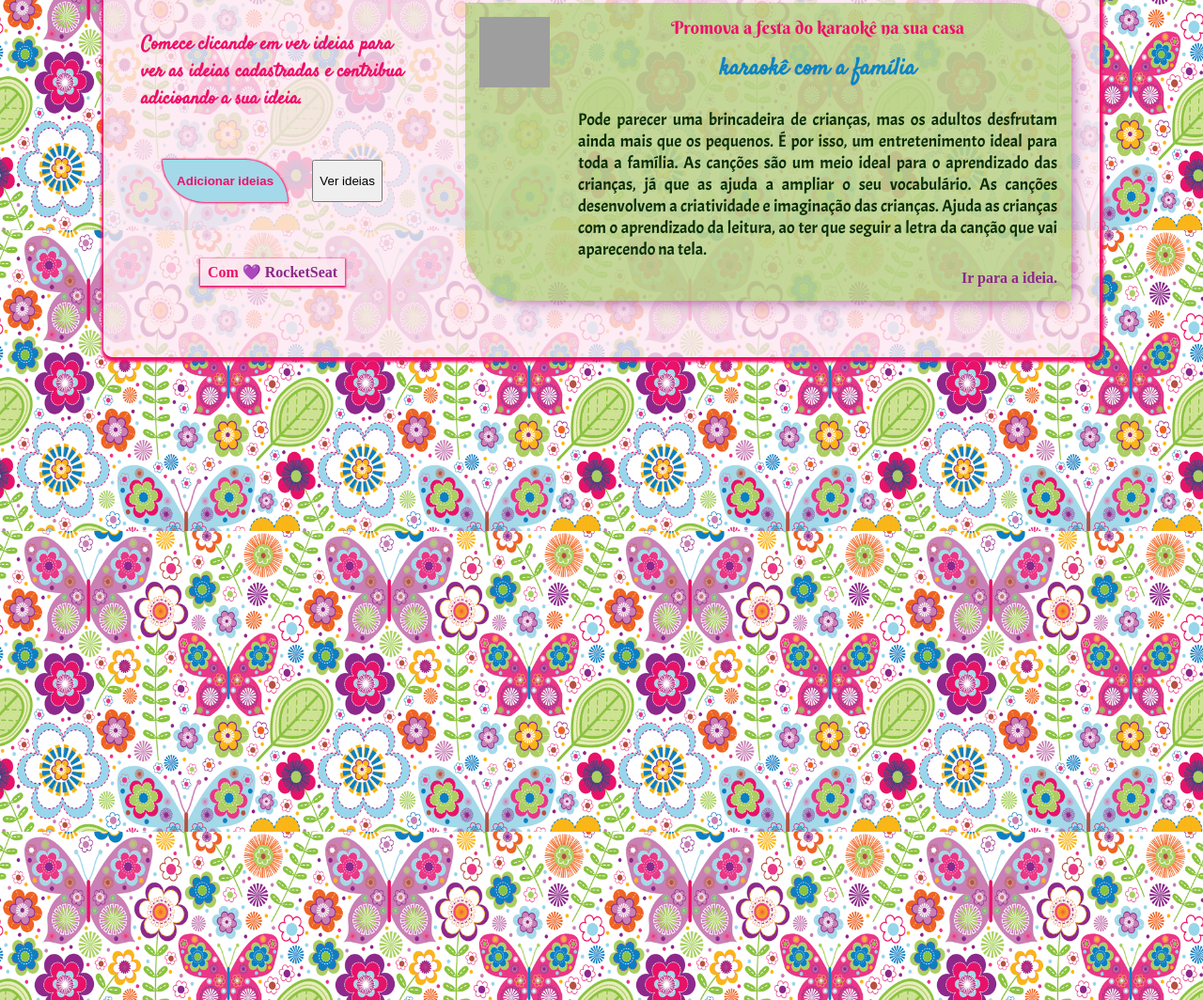
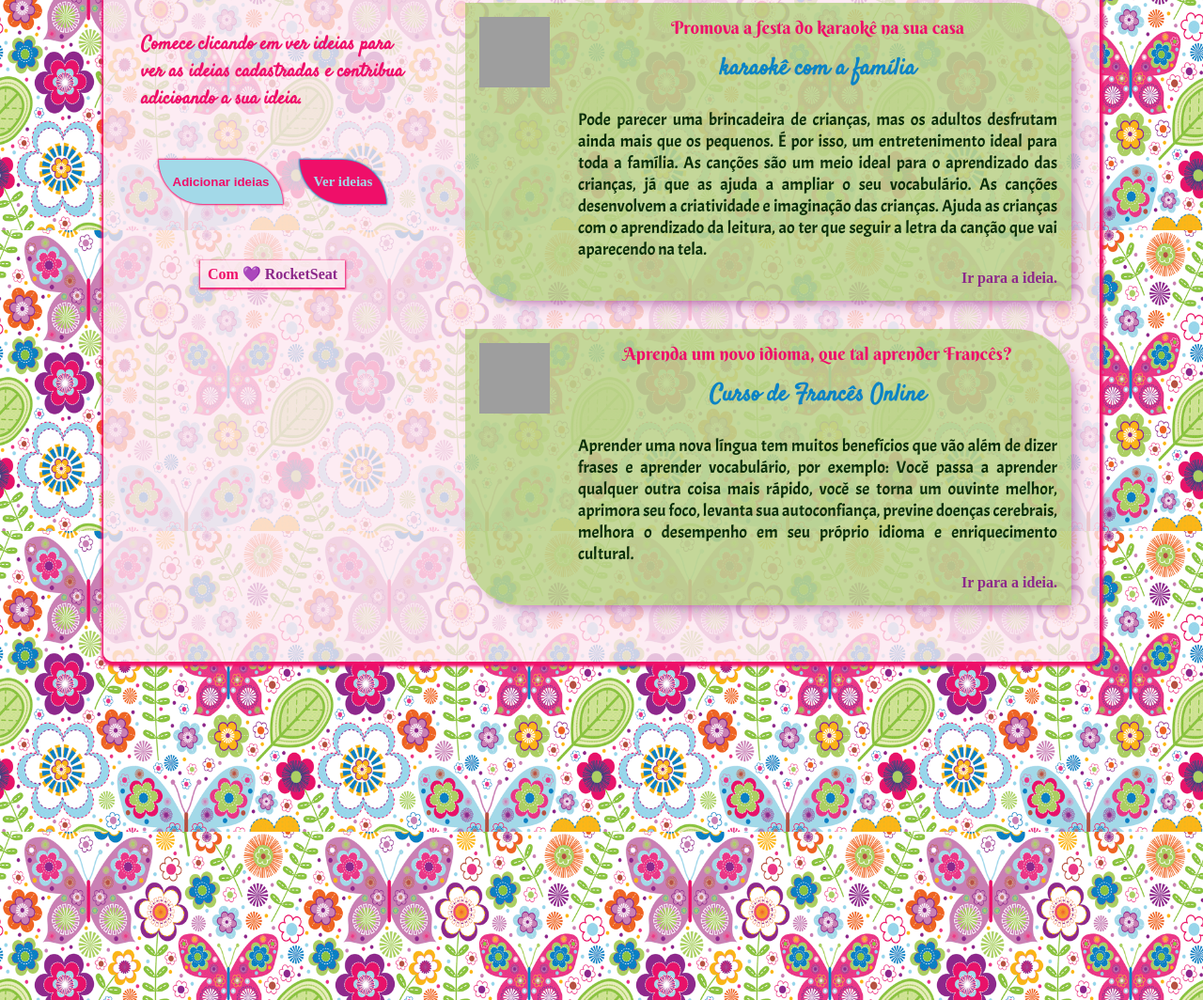
Before and after one commit to hertafranca/WorkShopDev-CreativeHouse, a plain HTML site: page Creative House Project/index.html in a window 1280 px wide. Shown: the part 715-1779 px from the top of the page at 94% size. Drawn offline with Linux system fonts and the light colour scheme; grey boxes are pictures that could not be loaded; a script that the page names is missing.

Commit message:
FrontEnd: Index Html.

```diff
--- a/Creative House Project/index.html
+++ b/Creative House Project/index.html
@@ -18,7 +18,9 @@
         <section id="intro">
           <header>
             <div id="logo">
+              <a href="index.html">
               <img src="./image/logo.png" alt="Imagem da LogoMarca" />
+              </a>
             </div>
             <main>
             <h2>
@@ -37,7 +39,7 @@
             </main>
             <section id="buttons">
               <button onclick="onOff()" class="one">Adicionar ideias</button>
-              <button class="two">Ver ideias</button>
+              <a href="ideas.html" class="buttonTwo">Ver ideias</a>
             </section>
 
             <footer>
@@ -111,6 +113,28 @@
             </div>
           </div>
 
+          <div class="idea">
+            <img
+              src="https://as2.ftcdn.net/jpg/02/86/03/53/500_F_286035381_LpuSovF4f2wa6BoLk2wKja9SufVYiZ7t.jpg"
+              alt="French Language"
+            />
+            <div class="content">
+              <h3>Aprenda um novo idioma, que tal aprender Francês?</h3>
+              <p>Curso de Francês Online</p>
+              <div class="description">
+                Aprender uma nova língua tem muitos benefícios que vão além de
+                dizer frases e aprender vocabulário, por exemplo: Você passa a
+                aprender qualquer outra coisa mais rápido, você se torna um
+                ouvinte melhor, aprimora seu foco, levanta sua autoconfiança,
+                previne doenças cerebrais, melhora o desempenho em seu próprio
+                idioma e enriquecimento cultural.
+              </div>
+              <div class="goToIdea">
+                <a href="#">Ir para a ideia.</a>
+              </div>
+            </div>
+          </div>
+
         </section>
       </div>
     </div>
```
